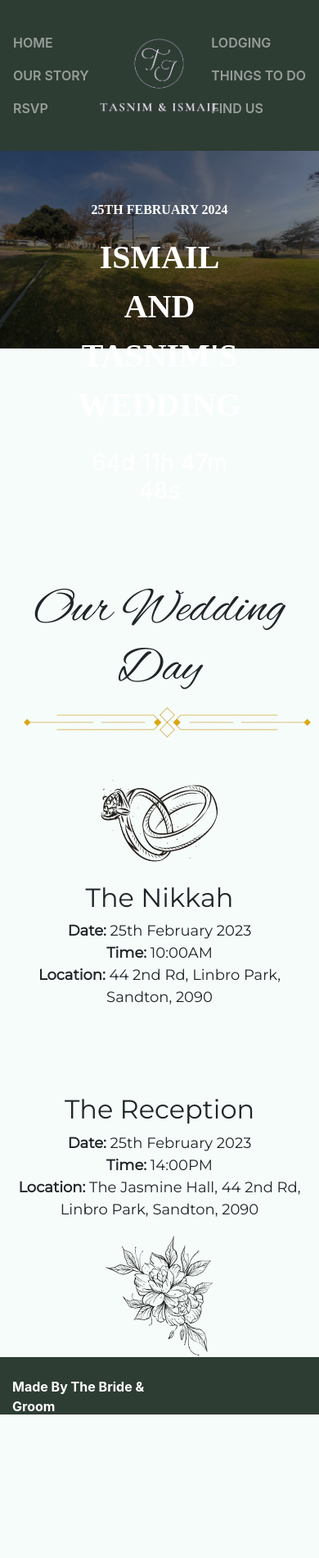
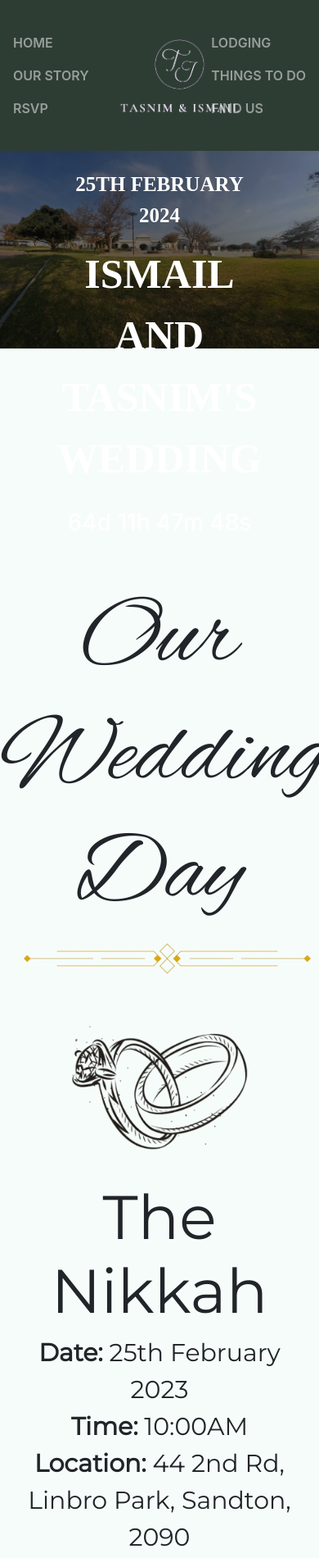
Before and after one commit to IsmailStarke/wedding-website, a plain HTML site: page index.html in a window 390 px wide. Shown: the top 1900 px of the page at 82% size. Before the commit the page ends 1743 px from the top, so only its background shows below. Drawn offline with nearby package versions, Linux system fonts and the light colour scheme; a web font is replaced by a local one.

Commit message:
index page test

```diff
--- a/index.html
+++ b/index.html
@@ -25,6 +25,7 @@
         <!-- Montserrat -->
         <link href="https://fonts.googleapis.com/css2?family=Montserrat&display=swap" rel="stylesheet">
 
+        <link rel="icon" type="image/x-icon" href="./images/favicon-4.ico">
     </head>
     <body class="d-flex flex-column min-vh-100">
         <div style="background-color: var(--lunar-green);"><small>&nbsp;</small></div>
@@ -143,7 +144,7 @@
                     <img class="event-images" src="./images/nikkah.png" alt="wedding-rings.png">
                 </div>
                 <div class="col-lg-8 col-sm-12 event-details-text">
-                    <h2>The Nikkah</h2>
+                    <h2 class="event-heading">The Nikkah</h2>
                     <p class="details">
                         <b>Date:&nbsp;</b>25th February 2023<br/>
                         <b>Time:&nbsp;</b>10:00AM<br/>
@@ -156,7 +157,7 @@
 
             <div class="row mt-5">
                 <div class="col-lg-8 col-sm-12 event-details-text order-xs-last order-sm-last">
-                    <h2>The Reception</h2>
+                    <h2 class="event-heading">The Reception</h2>
                     <p class="details">
                         <b>Date:&nbsp;</b>25th February 2023<br/>
                         <b>Time:&nbsp;</b>14:00PM<br/>
--- a/style.css
+++ b/style.css
@@ -26,7 +26,7 @@ body {
     }
 
     /* ------------------------------------- Navigation Bar ---------------------------------- */
-
+    @media (min-width: 992px) {
         /*Navbar Color*/
         .navbar-custom-color {
             background-color: var(--lunar-green);
@@ -46,9 +46,34 @@ body {
             font-size: 16px;
             text-transform: uppercase;
         }
+    }
 
+    @media (max-width: 992px) {
+        /*Navbar Color*/
+        .navbar-custom-color {
+            background-color: var(--lunar-green);
+        }
+
+        /* Centered brand image */
+        .navbar .navbar-brand {
+            position: absolute;
+            left: 50%;
+            transform: translateX(-50%);
+            width: 100px;
+            height: 100px;
+        }
+
+        /*Nav Items Styling*/
+        .nav-item {
+            color: var(--white);
+            font-weight: 600;
+            font-size: 16px;
+            text-transform: uppercase;
+        }
+    }
 
     /* ------------------------------------- Background Image ---------------------------------- */
+    @media (min-width: 992px) {
         /* Banner container */
         .banner {
             position: relative;
@@ -99,13 +124,68 @@ body {
             font-family: 'Georgia Pro', serif;
             font-weight: 700;
         }
+    }
+
+    @media (max-width: 992px) {
+        /* Banner container */
+        .banner {
+            position: relative;
+            text-align: center;
+            color: white; /* Text color for overlay */
+            height: 500px; /* Set your preferred height */
+            overflow: hidden; /* Hide overflow if image is larger */
+        }
+
+        /* Image for the banner */
+        .banner img {
+            width: 100%;
+            height: auto;
+            object-fit: cover; /* Maintain aspect ratio and cover container */
+            filter: brightness(50%) /* Adjust brightness to darken the image */
+        }
+
+        @keyframes floatIn {
+            from {
+            opacity: 0;
+            position: absolute;
+                top: 25%;
+            }
+            to {
+            opacity: 1;
+            position: absolute;
+                top: 50%;
+            }
+        }
+
+        /* Overlay text styles */
+        .overlay-text {
+            position: absolute;
+            top: 50%;
+            left: 50%;
+            transform: translate(-50%, -50%);
+            animation: floatIn 2.3s forwards;
+        }
+
+        /* Style for the large, bold text */
+        .large-bold {
+            font-family: 'Georgia Pro', serif;
+            font-size: 50px;
+            font-weight: bold;
+        }
+
+        .wedding-date, .wedding-address {
+            font-family: 'Georgia Pro', serif;
+            font-weight: 700;
+            font-size: 25px;
+        }
+    }
 
 
 
     /* ------------------------------------- Event Details  ---------------------------------- */
 
     /*For Larger Screens*/
-    @media (min-width: 767px) {
+    @media (min-width: 992px) {
         .event-details-heading, .lodging-heading {
             font-family: 'Alex Brush', cursive;
             font-size: 60px;
@@ -128,7 +208,7 @@ body {
     }
 
     /*For Smaller Screens*/
-    @media (max-width: 1200px) {
+    @media (max-width: 992px) {
         .our-wedding-day {
             text-align: center;
         }
@@ -136,16 +216,20 @@ body {
         .event-details-heading,
         .lodging-heading {
             font-family: 'Alex Brush', cursive;
-            font-size: 60px;
+            font-size: 120px;
         }
 
         .event-images {
-            width: 150px; /* Set width */
-            height: 150px; /* Set height */
+            width: 225px; /* Set width */
+            height: 225px; /* Set height */
             object-fit: contain; /* Maintain aspect ratio and cover container */
             filter: brightness(50%);
             display: block; /* Ensure images don't inherit unwanted margins */
             margin: 0 auto; /* Center the images */
+        }
+
+        .event-heading {
+            font-size: 75px;
         }
 
         .event-details-text {
@@ -154,7 +238,7 @@ body {
         }
 
         .details {
-            font-size: 18px;
+            font-size: 30px;
         }
     }
 
```
Also changed, not shown: images/favicon-1-1.ico (added), images/favicon-1.ico (added), images/favicon-2-1.ico (added), images/favicon-2.png (added), images/favicon-3.ico (added), images/favicon-3.png (added), images/favicon-4.ico (added), images/favicon-4.png (added), images/favicon.ico (added). Lines whose indentation alone changed are shown as unchanged.
